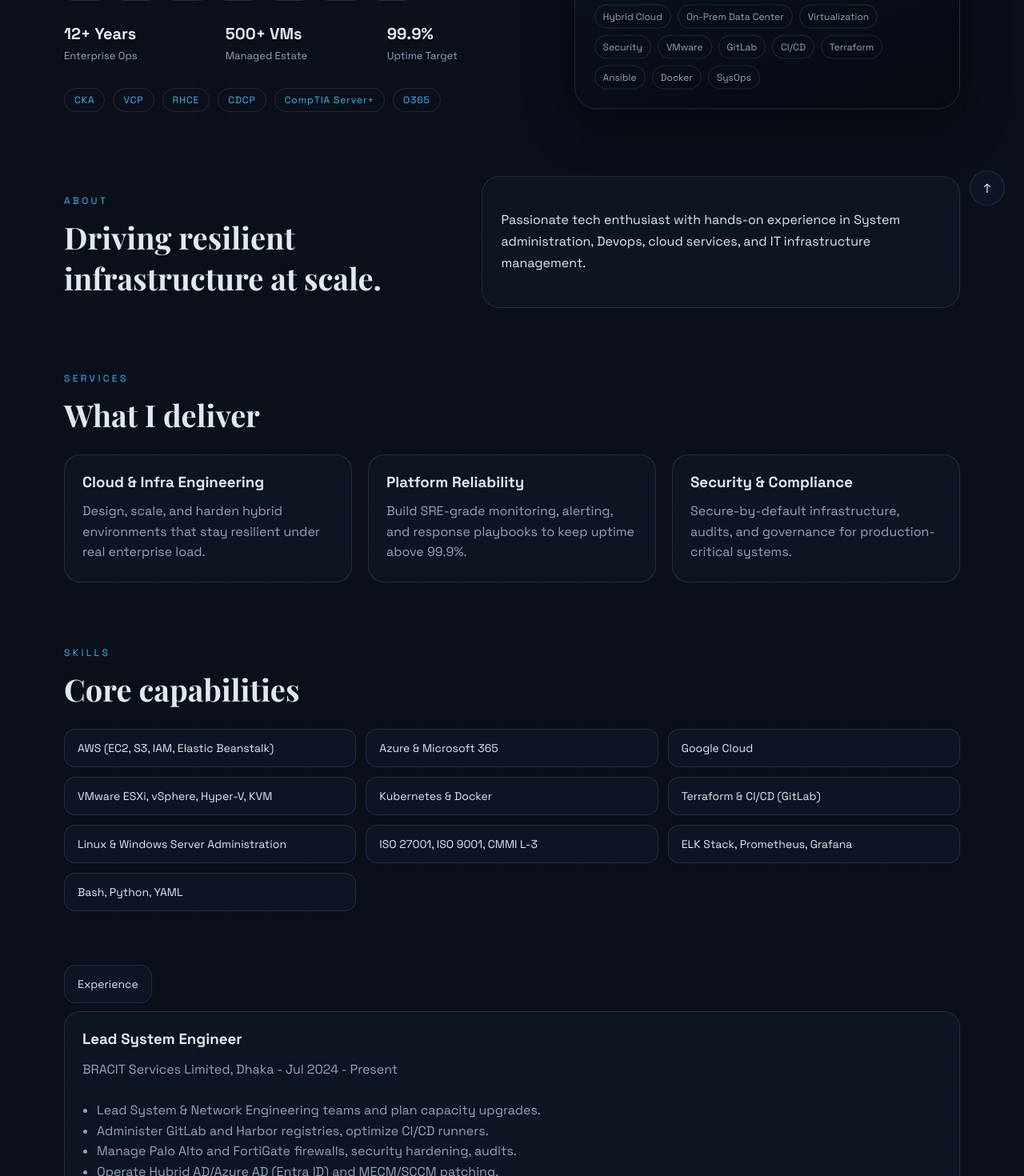
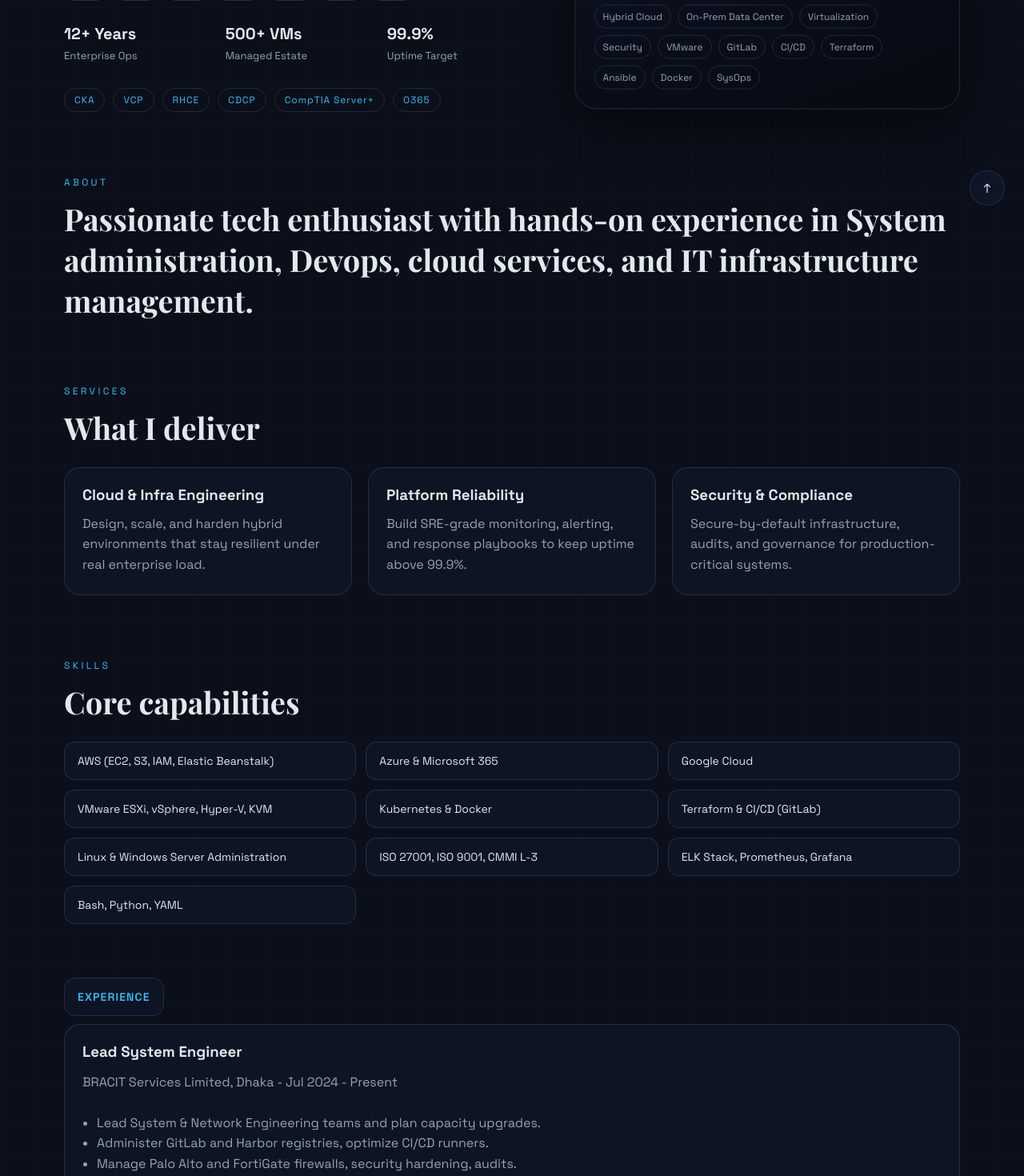
Before and after one commit to abhijet02/website, a Next.js app: page / in a window 1280 px wide. Shown: the part 519-1989 px from the top of the page at 80% size. Built offline with nearby package versions, Linux system fonts and the light colour scheme; a web font is replaced by a local one.

Commit message:
Refine About title and Experience pill styling

```diff
--- a/src/app/globals.css
+++ b/src/app/globals.css
@@ -427,6 +427,14 @@
           font-size: 14px;
         }
 
+        .experience-pill {
+          color: var(--accent-2);
+          font-size: 14px;
+          font-weight: 600;
+          letter-spacing: 0.08em;
+          text-transform: uppercase;
+        }
+
         .cert-grid {
           display: grid;
           grid-template-columns: repeat(2, minmax(0, 1fr));
--- a/src/app/page.tsx
+++ b/src/app/page.tsx
@@ -238,19 +238,13 @@ export default function Home() {
         </div>
       </section>
 
-      <section id="about" className="section split">
-        <div>
+      <section id="about" className="section">
+        <div className="section-head">
           <p className="section-label">About</p>
-          <h2 className="section-title">Driving resilient infrastructure at scale.</h2>
-        </div>
-        <div className="section-card">
-          <p>
-            Passionate tech enthusiast with hands-on experience in System
-            administration, Devops, cloud services, and IT infrastructure
-            management.
-          </p>
-          <div className="badge-row">
-          </div>
+          <h2 className="section-title">
+            Passionate tech enthusiast with hands-on experience in System administration, Devops,
+            cloud services, and IT infrastructure management.
+          </h2>
         </div>
       </section>
 
@@ -285,7 +279,7 @@ export default function Home() {
 
       <section id="resume" className="section">
         <div className="section-head">
-          <span className="skill-pill">Experience</span>
+          <span className="skill-pill experience-pill">Experience</span>
         </div>
         <div className="timeline">
           {experience.map((item) => (
```
